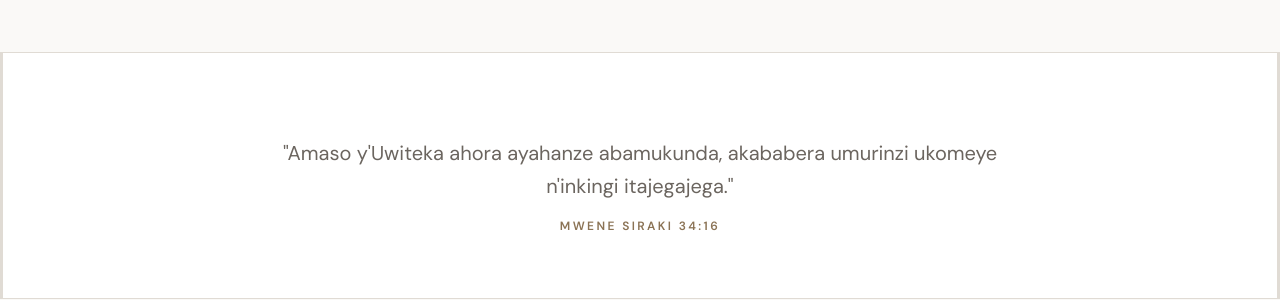
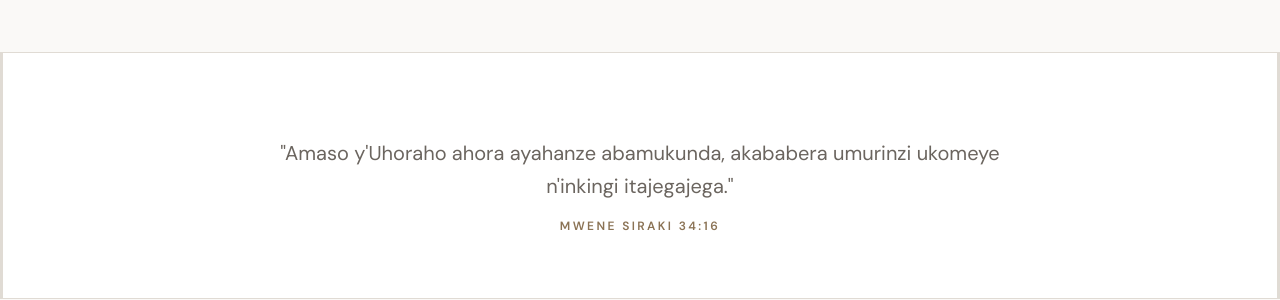
Before and after one commit to Mucyo-corder/tereza, a React (Vite) app in the folder frontend/: page / in a window 1280 px wide. Shown: the part 1260-1560 px from the top of the page. Built offline with nearby package versions, Linux system fonts and the light colour scheme; no server answers; a web font is replaced by a local one.

Commit message:
Update wedding invitation

```diff
--- a/frontend/src/App.jsx
+++ b/frontend/src/App.jsx
@@ -122,7 +122,7 @@ function App() {
       <section className="border-y border-border bg-card px-5 py-16 sm:px-8">
         <div className="mx-auto max-w-3xl text-center">
           <p className="mt-5 text-xl leading-relaxed text-muted-foreground">
-            "Amaso y'Uwiteka ahora ayahanze abamukunda, akababera umurinzi ukomeye n'inkingi itajegajega."
+            "Amaso y'Uhoraho ahora ayahanze abamukunda, akababera umurinzi ukomeye n'inkingi itajegajega."
           </p>
           <p className="mt-4 text-xs font-semibold uppercase tracking-[0.2em] text-primary">Mwene Siraki 34:16</p>
         </div>
```
